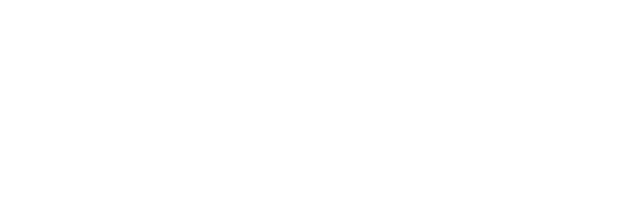
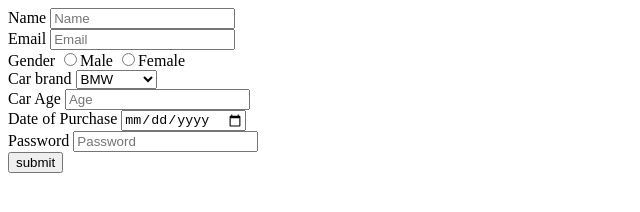
Before and after one commit to acciojob/car-insurance-form-massyvipin, a website: page main.html in a window 1280 px wide. Shown: the whole page, without its empty margins (0-640 px from the left). Drawn offline with Linux system fonts and the light colour scheme.

Commit message:
created a submission

```diff
--- a/main.html
+++ b/main.html
@@ -7,7 +7,28 @@
 </head>
 
 <body>
-	<!-- the entire body must be written by student -->
+	<form method="post">
+	<label for = "name">Name</label>
+	<input type = "text" id = "name" placeholder = "Name" required><br>
+	<label for ="email">Email</label>
+	<input type = "email" id = "email" placeholder = "Email" required><br>
+	<label for = "gender">Gender</label>
+	<input type = "radio" name = "gender" value = "male">Male
+	<input type = "radio" name = "gender" value = "female">Female<br>
+	<label for = "cars">Car brand</label>
+	<select id ="cars" placeholder = "Please choose an option">
+		<option>BMW</option>
+		<option>Audi</option>
+		<option>Mercedez</option>
+	</select><br>
+	<label for = "carage">Car Age</label>
+	<input type = "number" id = "age" placeholder = "Age" required><br>
+	<label for= "dop">Date of Purchase</label>
+	<input type = "date" id = "dop" required><br>
+	<label for = "password">Password</label>
+	<input type = "password" id = "password" placeholder = "Password" required><br>
+	<button type = "submit">submit </button>
+</form>
     <script type="text/javascript" src="./script.js">
 </script>
 
```
